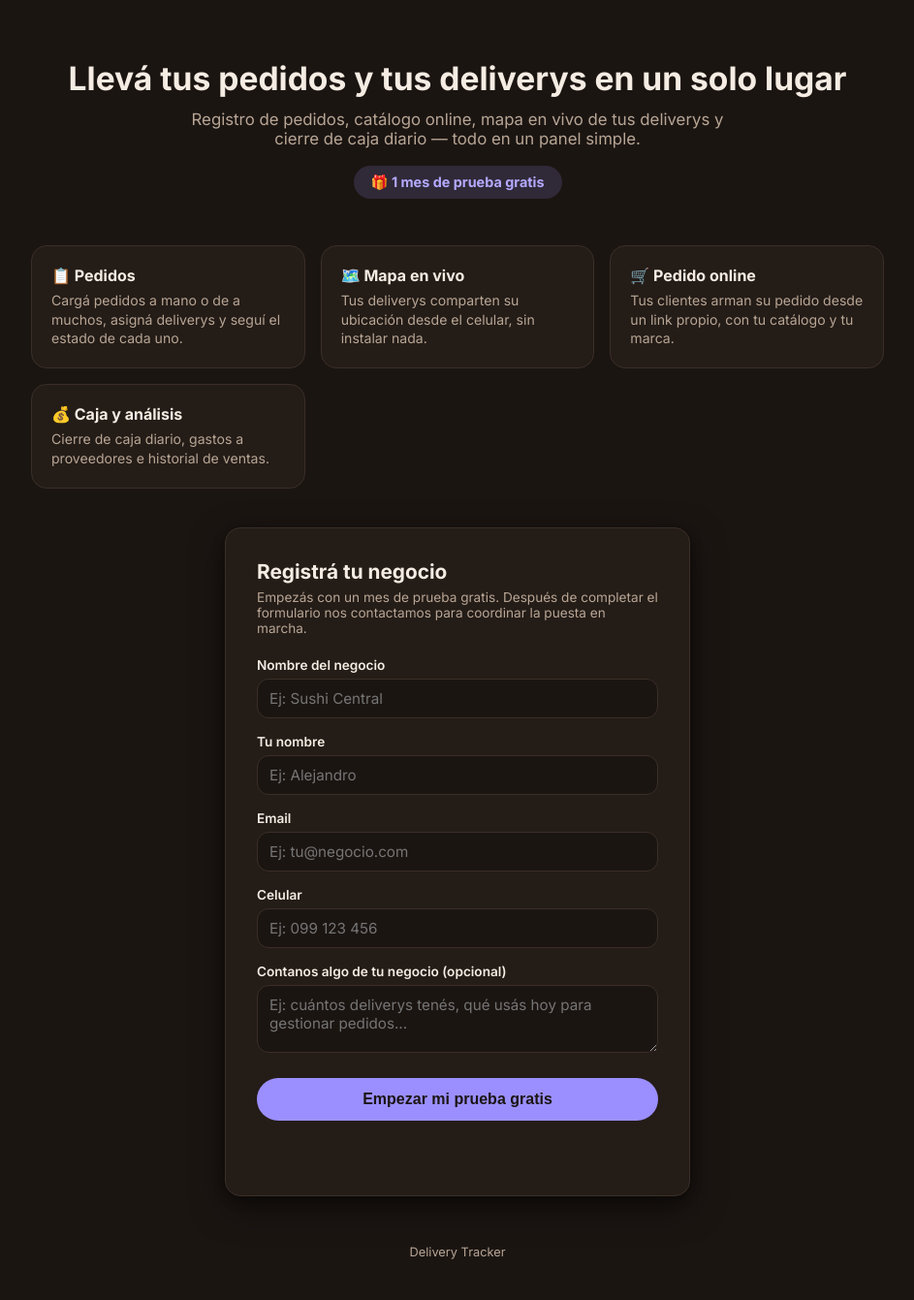
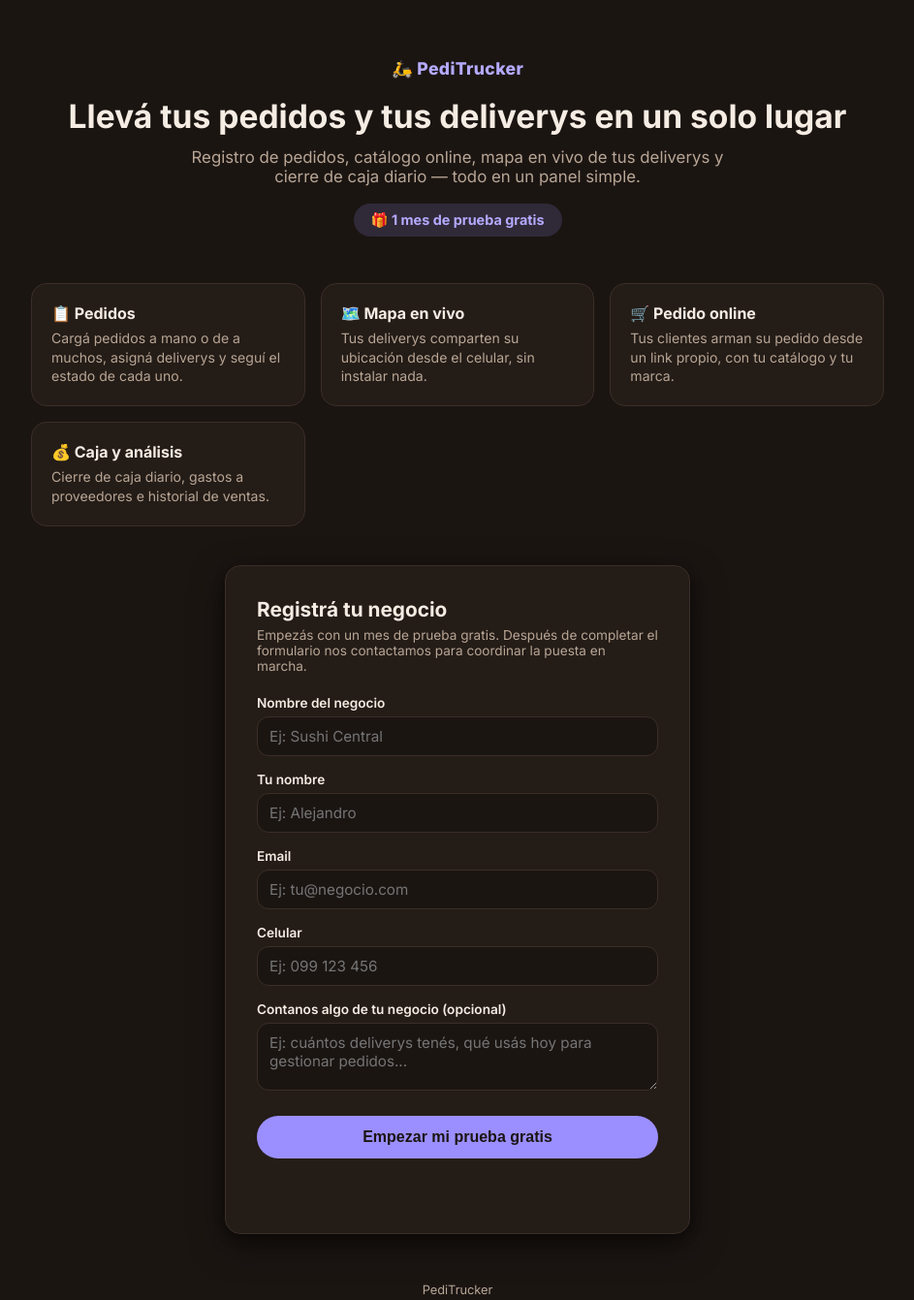
Before and after one commit to AleGPDEV/peditrucker, a website: page public/index.html in a window 1280 px wide. Shown: the whole page at 97% size, without its empty margins (168-1111 px from the left). Drawn offline with Linux system fonts and the light colour scheme.

Commit message:
Rebrandea la pagina principal como PediTrucker
Nombre de trabajo (no definitivo) para la pagina de presentacion +
registro: wordmark arriba del hero, titulo de pestana y footer.

```diff
--- a/package.json
+++ b/package.json
@@ -2,7 +2,7 @@
   "name": "delivery-tracker-signup",
   "version": "1.0.0",
   "private": true,
-  "description": "Pagina publica de registro de cuentas para Delivery Tracker -- guarda el alta y arranca el mes de prueba; el cobro con Mercado Pago se conecta despues, ver server.js",
+  "description": "Pagina principal de PediTrucker (presentacion del servicio + registro de cuentas) -- guarda el alta y arranca el mes de prueba; el cobro con Mercado Pago se conecta despues, ver server.js",
   "scripts": {
     "start": "node server.js"
   },
--- a/public/index.html
+++ b/public/index.html
@@ -3,7 +3,7 @@
 <head>
 <meta charset="UTF-8">
 <meta name="viewport" content="width=device-width, initial-scale=1.0">
-<title>Delivery Tracker — Registro</title>
+<title>PediTrucker — Gestión de pedidos y deliverys</title>
 <link rel="preconnect" href="https://fonts.googleapis.com">
 <link href="https://fonts.googleapis.com/css2?family=Inter:wght@400;500;600;700;800&display=swap" rel="stylesheet">
 <link rel="stylesheet" href="/style.css">
@@ -11,6 +11,7 @@
 <body>
   <div class="wrap">
     <header>
+      <div class="brand">🛵 PediTrucker</div>
       <h1>Llevá tus pedidos y tus deliverys en un solo lugar</h1>
       <p class="subtitle">Registro de pedidos, catálogo online, mapa en vivo de tus deliverys y cierre de caja diario — todo en un panel simple.</p>
       <span class="trial-badge">🎁 1 mes de prueba gratis</span>
@@ -70,7 +71,7 @@
       </div>
     </div>
 
-    <footer>Delivery Tracker</footer>
+    <footer>PediTrucker</footer>
   </div>
 
   <script src="/app.js"></script>
--- a/public/style.css
+++ b/public/style.css
@@ -32,6 +32,14 @@ body {
 header {
   text-align: center;
   margin-bottom: 48px;
+}
+
+.brand {
+  font-weight: 800;
+  font-size: 1.1rem;
+  letter-spacing: 0.02em;
+  color: var(--primary-dark);
+  margin-bottom: 18px;
 }
 
 h1 {
```
Also changed, not shown: README.md.
